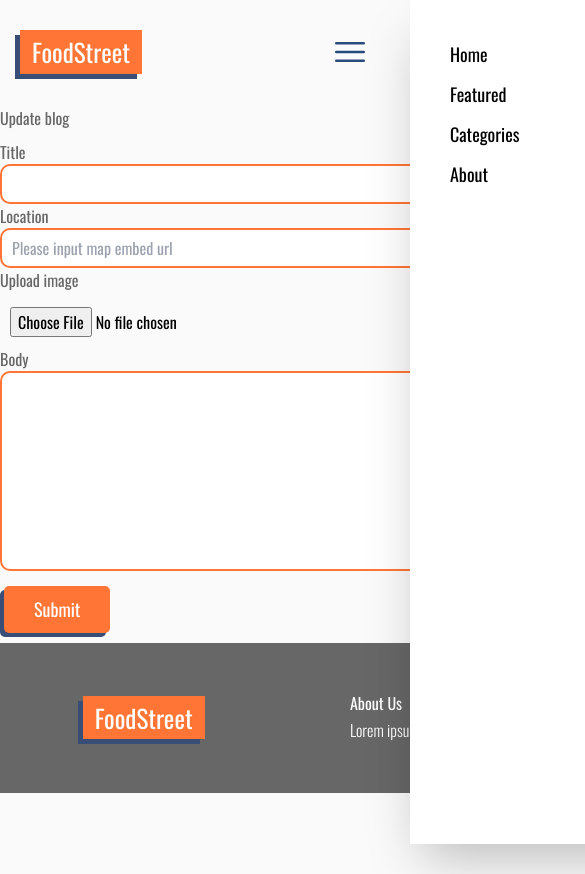
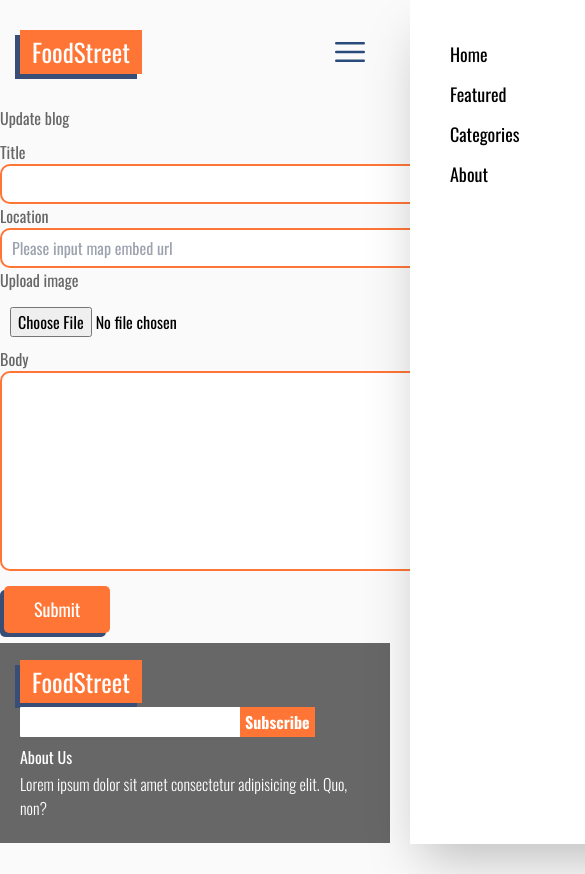
Before and after one commit to mango-gills/foodStreet, a React (Vite) app in the folder frontend/: page /update/1 in a window 390 px wide. Shown: the top 874 px of the page, 585 px wide, since content can reach past the window. Built offline with nearby package versions, Linux system fonts and the light colour scheme; no server answers.

Commit message:
fix mobile navbar bug

```diff
--- a/frontend/src/App.css
+++ b/frontend/src/App.css
@@ -362,21 +362,15 @@ input:focus {
 .footer-container {
   background: #686767;
   color: #fff;
-  height: 150px;
-  width: 100%;
-  display: flex;
+  /* display: flex;
   flex-direction: row;
   align-items: center;
-  justify-content: space-around;
+  justify-content: space-around; */
 }
 
 .footer-logo,
 .footer-text {
   margin: 0;
-}
-
-.footer-text {
-  margin-left: -20px;
 }
 
 .footer-text h4 {
--- a/frontend/src/App.jsx
+++ b/frontend/src/App.jsx
@@ -45,7 +45,7 @@ function App() {
       <main className="App">
         <FeaturedBlog data={data} />
 
-        <div className="blog-body-container">
+        <div className="hidden blog-body-container">
           <div className="blog-list-container">
             <h3>Recent Posts</h3>
             {data.slice(0, 5).map((post) => (
@@ -76,7 +76,7 @@ function App() {
               </button>
             </div>
           </div>
-          <Sidebar blogs={blogs} />
+          {/* <Sidebar blogs={blogs} /> */}
         </div>
       </main>
     </>
--- a/frontend/src/components/Footer.jsx
+++ b/frontend/src/components/Footer.jsx
@@ -3,7 +3,7 @@ import { Link } from "react-router-dom";
 
 const Footer = () => {
   return (
-    <div className="footer-container w-[1250px] mx-auto">
+    <div className="footer-container max-w-[1250px] mx-auto p-5 flex flex-col md:flex-row justify-between md:justify-around items-start md:items-center md:p-0 h-[200px] md:h-[150px]">
       <div className="footer-links">
         <div className="footer-logo">
           <Link to={"/"} className="logo">
@@ -11,17 +11,18 @@ const Footer = () => {
           </Link>
         </div>
       </div>
+
+      <div className="newsletter-container">
+        <input type="text" />
+        <button>Subscribe</button>
+      </div>
+
       <div className="footer-text">
         <h4>About Us</h4>
         <p>
           Lorem ipsum dolor sit amet consectetur adipisicing elit. Quo, non?
         </p>
       </div>
-
-      <div className="newsletter-container">
-        <input type="text" />
-        <button>Subscribe</button>
-      </div>
     </div>
   );
 };
--- a/frontend/src/components/Navbar.jsx
+++ b/frontend/src/components/Navbar.jsx
@@ -7,6 +7,8 @@ const Navbar = () => {
   const handleMenuClick = () => {
     setNavIcon(!navIcon);
   };
+
+  console.log(navIcon);
 
   return (
     <div className="flex w-full px-5 items-center justify-between md:items-end md:justify-center nav-bar-top max-w-[1400px] mx-auto mb-8">
@@ -89,8 +91,8 @@ const Navbar = () => {
 
       <div
         className={`${
-          navIcon ? "-translate-x-0" : ""
-        } fixed translate-x-80 top-0 right-0 bg-white shadow-2xl w-[300px] h-screen z-10 md:hidden p-10 text-lg duration-200 ease-in`}
+          navIcon ? "translate-x-0" : "translate-x-80"
+        } fixed top-0 right-0 bg-white shadow-2xl w-[300px] h-screen z-10 md:hidden p-10 text-lg duration-200 ease-in`}
       >
         <ul className="space-y-3">
           <li>
```
